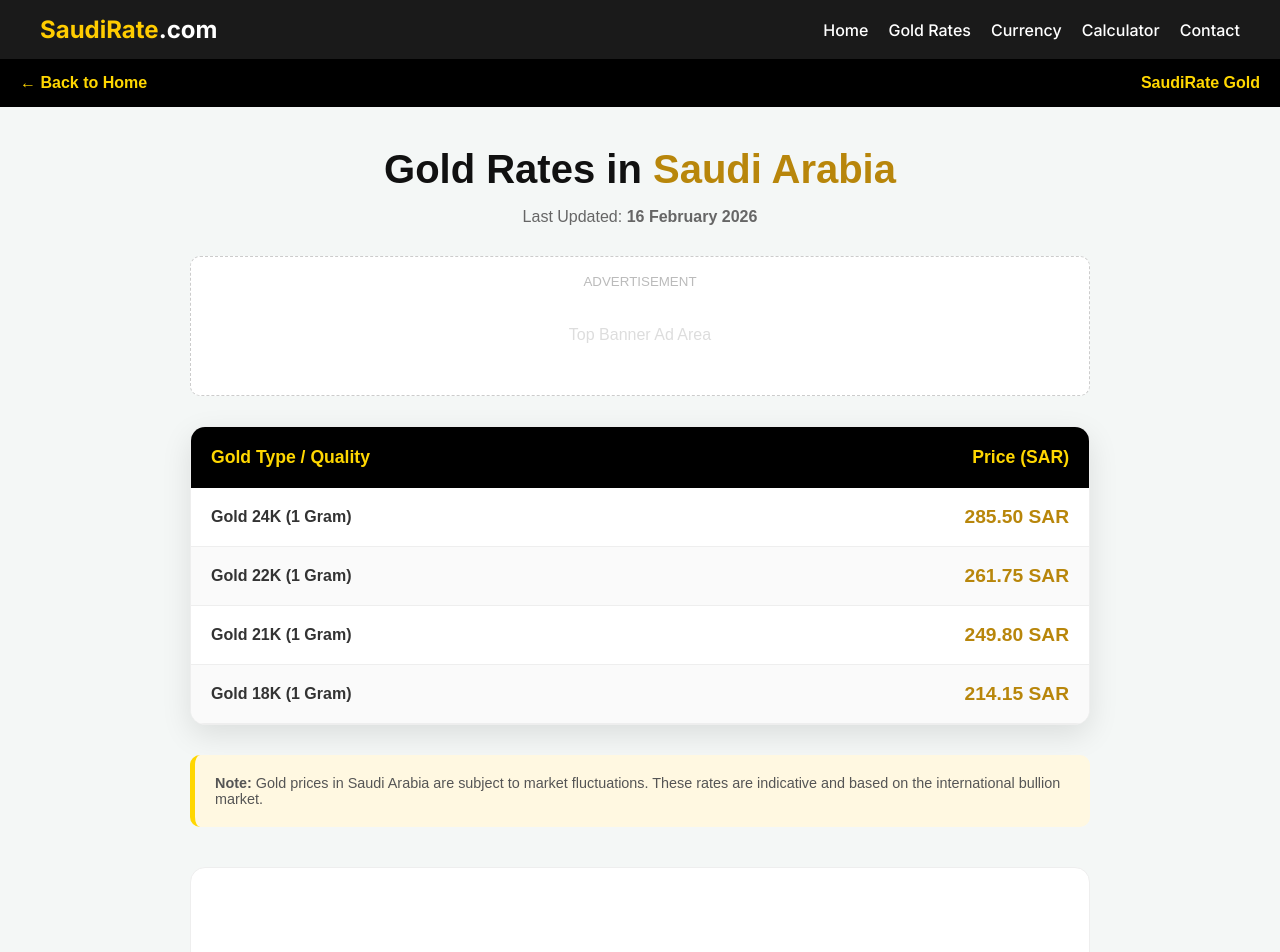
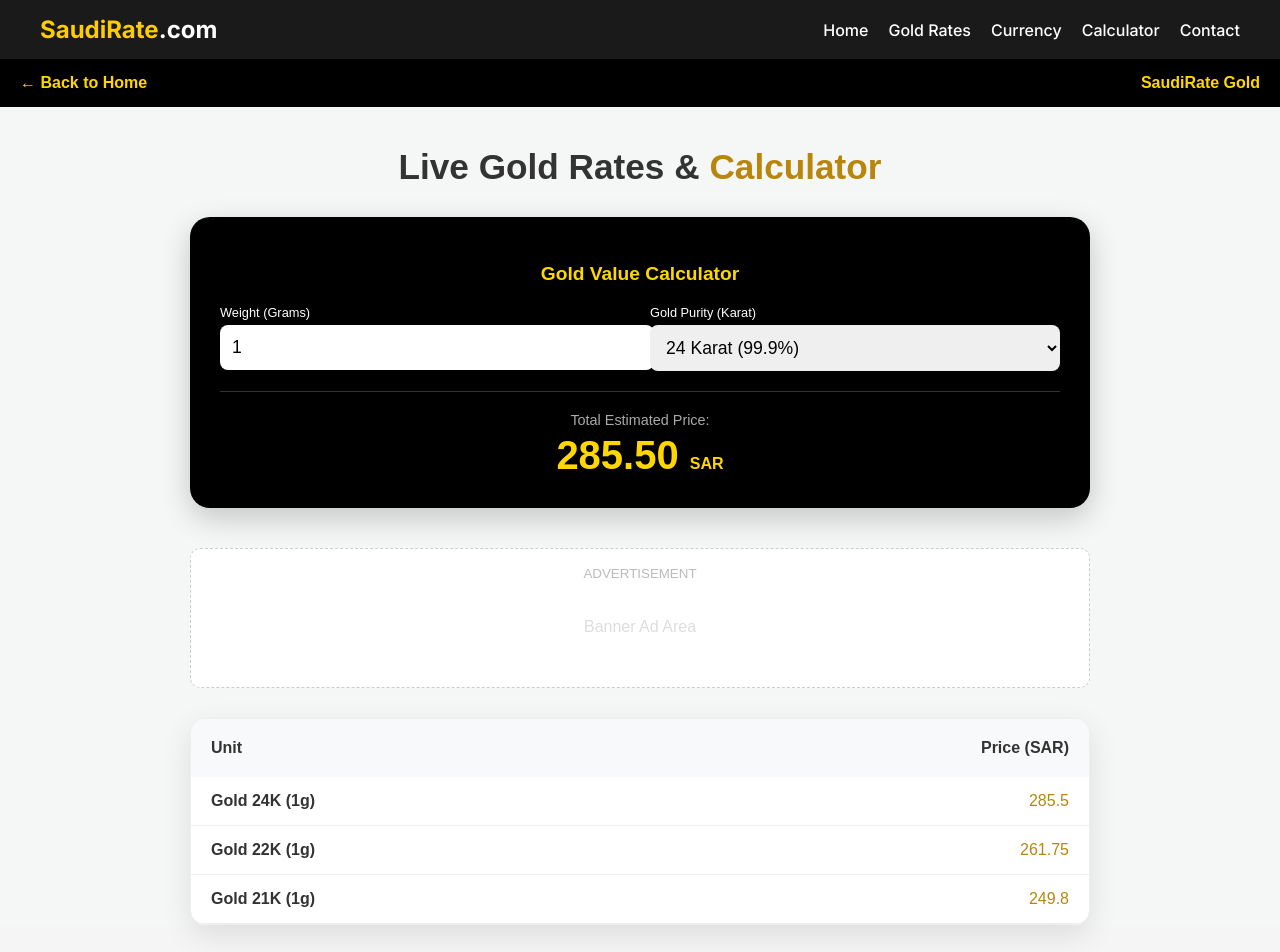
Before and after one commit to DiGiSaudia/saudirate, a Next.js app: page /gold-rates in a window 1280 px wide. Shown: the top 952 px of the page. Built offline with nearby package versions, Linux system fonts and the light colour scheme.

Commit message:
Added interactive gold value calculator to gold-rates page

```diff
--- a/app/gold-rates/page.tsx
+++ b/app/gold-rates/page.tsx
@@ -1,24 +1,25 @@
 "use client";
-import React from 'react';
+import React, { useState } from 'react';
 import Link from 'next/link';
 
 export default function GoldRatesPage() {
-  // Yeh rates aap rozana manually update kar sakte hain ya baad mein API se connect kar denge
-  const goldRates = [
-    { unit: 'Gold 24K (1 Gram)', price: '285.50 SAR' },
-    { unit: 'Gold 22K (1 Gram)', price: '261.75 SAR' },
-    { unit: 'Gold 21K (1 Gram)', price: '249.80 SAR' },
-    { unit: 'Gold 18K (1 Gram)', price: '214.15 SAR' },
-  ];
+  const [weight, setAmount] = useState<number>(1);
+  const [purity, setPurity] = useState<number>(285.50); // Default 24K rate
 
-  const today = new Date().toLocaleDateString('en-GB', {
-    day: 'numeric', month: 'long', year: 'numeric'
-  });
+  // Current Gold Rates (Manual for now)
+  const rates = {
+    k24: 285.50,
+    k22: 261.75,
+    k21: 249.80,
+    k18: 214.15
+  };
+
+  const totalPrice = (weight * purity).toFixed(2);
 
   return (
     <main style={{ minHeight: '100vh', backgroundColor: '#f4f7f6', fontFamily: 'sans-serif' }}>
 
-      {/* Top Navigation */}
+      {/* Top Nav */}
       <div style={{ backgroundColor: '#000', color: '#fff', padding: '15px 20px', display: 'flex', justifyContent: 'space-between', alignItems: 'center' }}>
         <Link href="/" style={{ color: '#FFD700', textDecoration: 'none', fontWeight: 'bold' }}>← Back to Home</Link>
         <span style={{ fontWeight: 'bold', color: '#FFD700' }}>SaudiRate Gold</span>
@@ -26,50 +27,76 @@ export default function GoldRatesPage() {
 
       <div style={{ maxWidth: '900px', margin: '40px auto', padding: '0 20px' }}>
 
-        {/* Header Section */}
-        <div style={{ textAlign: 'center', marginBottom: '30px' }}>
-          <h1 style={{ fontSize: '2.5rem', fontWeight: 'bold', color: '#111', marginBottom: '10px' }}>
-            Gold Rates in <span style={{ color: '#b8860b' }}>Saudi Arabia</span>
-          </h1>
-          <p style={{ color: '#666' }}>Last Updated: <strong>{today}</strong></p>
+        <h1 style={{ textAlign: 'center', fontSize: '2.2rem', fontWeight: 'bold', marginBottom: '30px' }}>
+          Live Gold Rates & <span style={{ color: '#b8860b' }}>Calculator</span>
+        </h1>
+
+        {/* --- GOLD CALCULATOR SECTION --- */}
+        <div style={{ backgroundColor: '#000', color: '#fff', padding: '30px', borderRadius: '20px', marginBottom: '40px', boxShadow: '0 10px 30px rgba(0,0,0,0.2)' }}>
+          <h2 style={{ fontSize: '1.2rem', color: '#FFD700', marginBottom: '20px', textAlign: 'center' }}>Gold Value Calculator</h2>
+
+          <div style={{ display: 'grid', gridTemplateColumns: 'repeat(auto-fit, minmax(200px, 1fr))', gap: '20px', marginBottom: '20px' }}>
+            <div>
+              <label style={{ display: 'block', fontSize: '0.8rem', marginBottom: '5px' }}>Weight (Grams)</label>
+              <input
+                type="number"
+                value={weight}
+                onChange={(e) => setAmount(Number(e.target.value))}
+                style={{ width: '100%', padding: '12px', borderRadius: '8px', border: 'none', fontSize: '1.1rem', color: '#000' }}
+              />
+            </div>
+            <div>
+              <label style={{ display: 'block', fontSize: '0.8rem', marginBottom: '5px' }}>Gold Purity (Karat)</label>
+              <select
+                onChange={(e) => setPurity(Number(e.target.value))}
+                style={{ width: '100%', padding: '12px', borderRadius: '8px', border: 'none', fontSize: '1.1rem', color: '#000' }}
+              >
+                <option value={rates.k24}>24 Karat (99.9%)</option>
+                <option value={rates.k22}>22 Karat (91.6%)</option>
+                <option value={rates.k21}>21 Karat (87.5%)</option>
+                <option value={rates.k18}>18 Karat (75.0%)</option>
+              </select>
+            </div>
+          </div>
+
+          <div style={{ textAlign: 'center', paddingTop: '10px', borderTop: '1px solid #333' }}>
+            <p style={{ fontSize: '0.9rem', color: '#aaa', margin: '10px 0 5px' }}>Total Estimated Price:</p>
+            <div style={{ fontSize: '2.5rem', fontWeight: 'bold', color: '#FFD700' }}>
+              {totalPrice} <span style={{ fontSize: '1rem' }}>SAR</span>
+            </div>
+          </div>
         </div>
 
-        {/* Top Ad Unit */}
+        {/* Ad Space */}
         <div style={{ backgroundColor: '#fff', padding: '15px', textAlign: 'center', border: '1px dashed #ccc', marginBottom: '30px', borderRadius: '10px' }}>
           <small style={{ color: '#bbb' }}>ADVERTISEMENT</small>
-          <div style={{ minHeight: '90px', display: 'flex', alignItems: 'center', justifyContent: 'center', color: '#ddd' }}>Top Banner Ad Area</div>
+          <div style={{ minHeight: '90px', display: 'flex', alignItems: 'center', justifyContent: 'center', color: '#ddd' }}>Banner Ad Area</div>
         </div>
 
-        {/* Gold Price Table */}
+        {/* Gold Table */}
         <div style={{ backgroundColor: '#fff', borderRadius: '15px', overflow: 'hidden', boxShadow: '0 10px 30px rgba(0,0,0,0.1)', border: '1px solid #eee' }}>
-          <table style={{ width: '100%', borderCollapse: 'collapse', textAlign: 'left' }}>
+          <table style={{ width: '100%', borderCollapse: 'collapse' }}>
             <thead>
-              <tr style={{ backgroundColor: '#000', color: '#FFD700' }}>
-                <th style={{ padding: '20px', fontSize: '1.1rem' }}>Gold Type / Quality</th>
-                <th style={{ padding: '20px', fontSize: '1.1rem', textAlign: 'right' }}>Price (SAR)</th>
+              <tr style={{ backgroundColor: '#f8f9fa' }}>
+                <th style={{ padding: '20px', textAlign: 'left' }}>Unit</th>
+                <th style={{ padding: '20px', textAlign: 'right' }}>Price (SAR)</th>
               </tr>
             </thead>
             <tbody>
-              {goldRates.map((item, index) => (
-                <tr key={index} style={{ borderBottom: '1px solid #eee', backgroundColor: index % 2 === 0 ? '#fff' : '#fafafa' }}>
-                  <td style={{ padding: '18px 20px', fontWeight: 'bold', color: '#333' }}>{item.unit}</td>
-                  <td style={{ padding: '18px 20px', textAlign: 'right', fontWeight: 'bold', color: '#b8860b', fontSize: '1.2rem' }}>{item.price}</td>
-                </tr>
-              ))}
+              <tr style={{ borderBottom: '1px solid #eee' }}>
+                <td style={{ padding: '15px 20px', fontWeight: 'bold' }}>Gold 24K (1g)</td>
+                <td style={{ padding: '15px 20px', textAlign: 'right', color: '#b8860b' }}>{rates.k24}</td>
+              </tr>
+              <tr style={{ borderBottom: '1px solid #eee' }}>
+                <td style={{ padding: '15px 20px', fontWeight: 'bold' }}>Gold 22K (1g)</td>
+                <td style={{ padding: '15px 20px', textAlign: 'right', color: '#b8860b' }}>{rates.k22}</td>
+              </tr>
+              <tr style={{ borderBottom: '1px solid #eee' }}>
+                <td style={{ padding: '15px 20px', fontWeight: 'bold' }}>Gold 21K (1g)</td>
+                <td style={{ padding: '15px 20px', textAlign: 'right', color: '#b8860b' }}>{rates.k21}</td>
+              </tr>
             </tbody>
           </table>
-        </div>
-
-        {/* Info Box */}
-        <div style={{ marginTop: '30px', padding: '20px', backgroundColor: '#fff8e1', borderRadius: '10px', borderLeft: '5px solid #FFD700' }}>
-          <p style={{ margin: 0, fontSize: '0.9rem', color: '#555' }}>
-            <strong>Note:</strong> Gold prices in Saudi Arabia are subject to market fluctuations. These rates are indicative and based on the international bullion market.
-          </p>
-        </div>
-
-        {/* Bottom Ad Unit */}
-        <div style={{ marginTop: '40px', backgroundColor: '#fff', padding: '20px', borderRadius: '15px', textAlign: 'center', border: '1px solid #eee' }}>
-          <div style={{ minHeight: '200px', display: 'flex', alignItems: 'center', justifyContent: 'center', color: '#ddd' }}>Large Responsive Ad</div>
         </div>
 
       </div>
```
